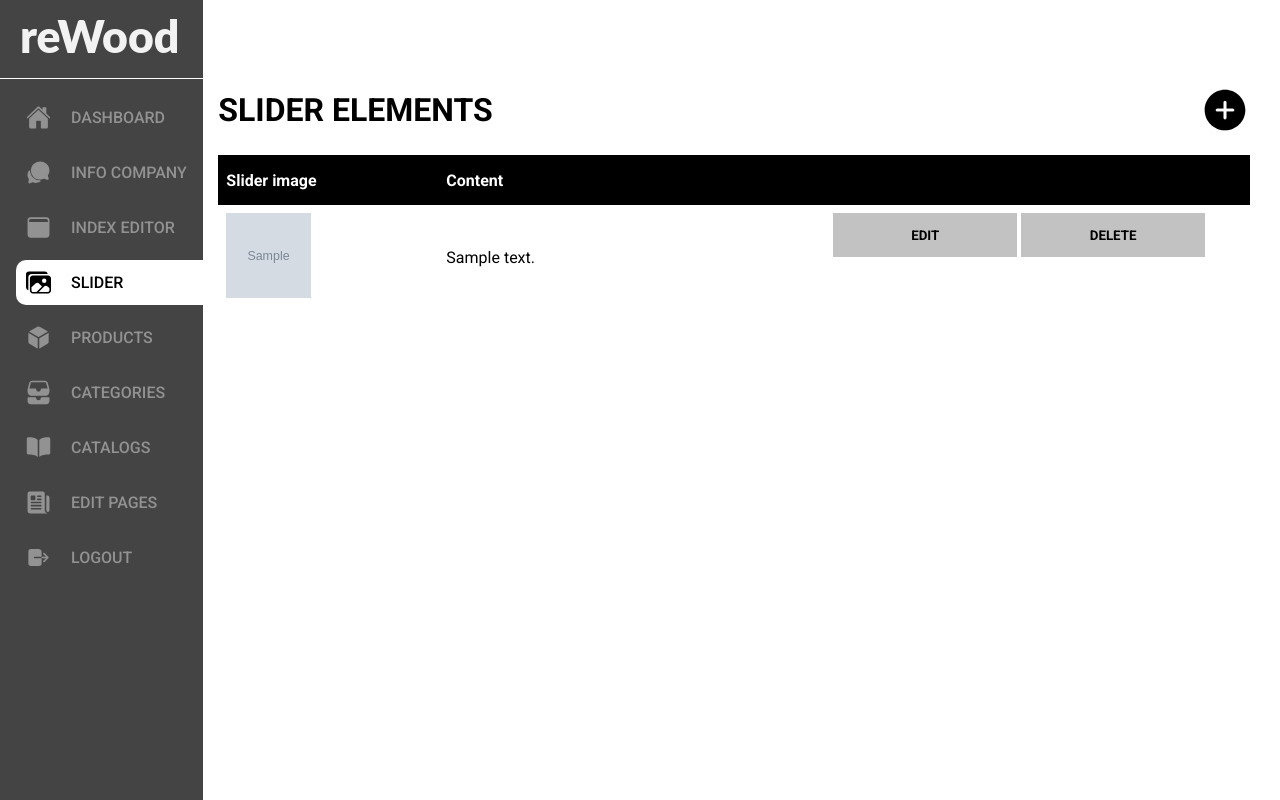
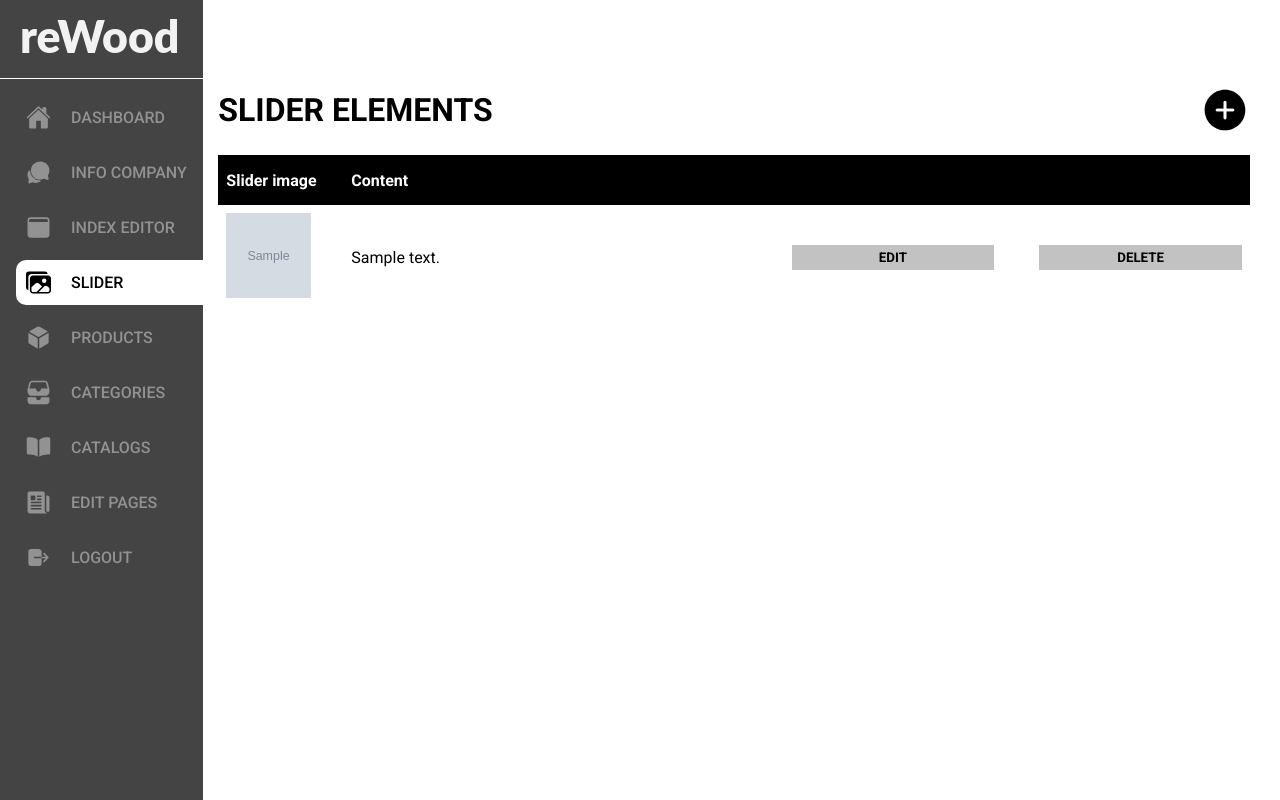
Before and after one commit to LorencMarkja/ReWood, a PHP site: page /slider-editor.php in a window 1280 px wide. Run offline with PHP 8.4, Linux system fonts and the light colour scheme; tables that the repository leaves empty or names only in its code hold one stand-in row (values such as "Sample post"); grey boxes marked "Sample" are stand-in pictures; data that the repository does not hold is empty; some libraries are stand-ins or nearby versions; some web fonts are replaced.

Commit message:
fix descrizione tabella e stile

```diff
--- a/catalog-admin.php
+++ b/catalog-admin.php
@@ -14,7 +14,8 @@
         $main->setContent("image", "<img src='dtml/images/catalog-images/$img' style='width: 45px; height: 45px;' alt='category image'>");
         $main->setContent("name", $data['name']);
         $main->setContent("date", $data['creation_date']);
-        $main->setContent("desc", $data['description']);
+        $decodedString = strip_tags($data['description']);
+        $main->setContent("desc", $decodedString);
         $main->setContent("btn_form",
             "<form style='width: 100%;' method='POST'>
                 <input id='open_edit' type='submit' class='edit-btn' name='action' value='EDIT' />
--- a/category-admin.php
+++ b/category-admin.php
@@ -14,7 +14,8 @@
         $main->setContent("image", "<img src='dtml/images/category-images/$img' style='width: 45px; height: 45px;' alt='category image'>");
         $main->setContent("name", $data['name']);
         $main->setContent("date", $data['creation_date']);
-        $main->setContent("desc", $data['description']);
+        $decodedString = strip_tags($data['description']);
+        $main->setContent("desc", $decodedString);
         $main->setContent("btn_form",
             "<form style='width: 100%;' method='POST'>
                 <input id='open_edit' type='submit' class='edit-btn' name='action' value='EDIT' />
--- a/dtml/css/style-dash.css
+++ b/dtml/css/style-dash.css
@@ -116,7 +116,7 @@ body{
     margin-top: 60px;
 }
 .table-container {
-    height: 590px;
+    height: 500px;
     overflow-x: hidden;
     overflow-y: scroll;
 }
@@ -183,12 +183,15 @@ tr:nth-child(even) {
     transition: .3s all ease-in-out;
 }
 
-.btn-container{
-    height: 60px;
+
+
+.btn-container form{
+    width: 100%;
     display: flex;
     justify-content: space-between;
 }
-.btn-container input[type="submit"]{
+
+.btn-container form input[type="submit"]{
     border: none;
     outline: none;
     width: 45%;
--- a/dtml/slider-editor.html
+++ b/dtml/slider-editor.html
@@ -83,7 +83,7 @@
                     <table class="custom-table">
                         <thead>
                             <tr>
-                                <th class="name">Slider image</th>
+                                <th>Slider image</th>
                                 <th class="desc">Content</th>
                                 <th></th>
                             </tr>
@@ -92,7 +92,7 @@
                             <[foreach]>
                                 <tr>
 
-                                    <td class="img"> <img src='dtml/images/slideshow/<[slider_image]>' style='width: 85px; height: 85px;' alt='slide image'></td>
+                                    <td class="img" style="width: 125px;"> <img src='dtml/images/slideshow/<[slider_image]>' style='width: 85px; height: 85px;' alt='slide image'></td>
                                     <td class="desc"><[slider_content]></td>
                                     <td class="btn-container">
                                         <[btn_form]>
--- a/index-editor.php
+++ b/index-editor.php
@@ -11,9 +11,10 @@
         $id=$data['id_index'];
         $main->setContent("id", $id);
         $main->setContent("section_name", $data['section_name']);
-        $main->setContent("content_prev", $data['content']);
+        $decodedString = strip_tags($data['content']);
+        $main->setContent("content_prev", $decodedString);
         $main->setContent("btn_form",
-            "<form style='width: 100%;' method='POST'>
+            "<form style='width: 100%; justify-content: space-around;' method='POST'>
                 <input id='open_edit' type='submit' class='edit-btn' name='action' value='EDIT' />
                 <input type='hidden' name='id_index' value='$id'/>
             </form>");
--- a/product-admin.php
+++ b/product-admin.php
@@ -16,7 +16,8 @@
         $main->setContent("id", $data['id_product']);
         $id=$data['id_product'];
         $main->setContent("name", $data['name']);
-        $main->setContent("desc", $data['description']);
+        $decodedString = strip_tags($data['description']);
+        $main->setContent("desc", $decodedString);
         $main->setContent("price", $data['price']);
         $main->setContent("pieces", $data['pieces']);
         $main->setContent("btn_form",
--- a/slider-editor.php
+++ b/slider-editor.php
@@ -10,7 +10,8 @@
     while ($data = $slider->fetch_assoc()) {
         $id=$data['id_slider'];
         $main->setContent("slider_image", $data['slider_image']);
-        $main->setContent("slider_content", $data['slider_content']);
+        $decodedString = strip_tags($data['slider_content']);
+        $main->setContent("slider_content", $decodedString);
         $main->setContent("btn_form",
             "<form style='width: 100%;' method='POST'>
                 <input id='open_edit' type='submit' class='edit-btn' name='action' value='EDIT' />
```
